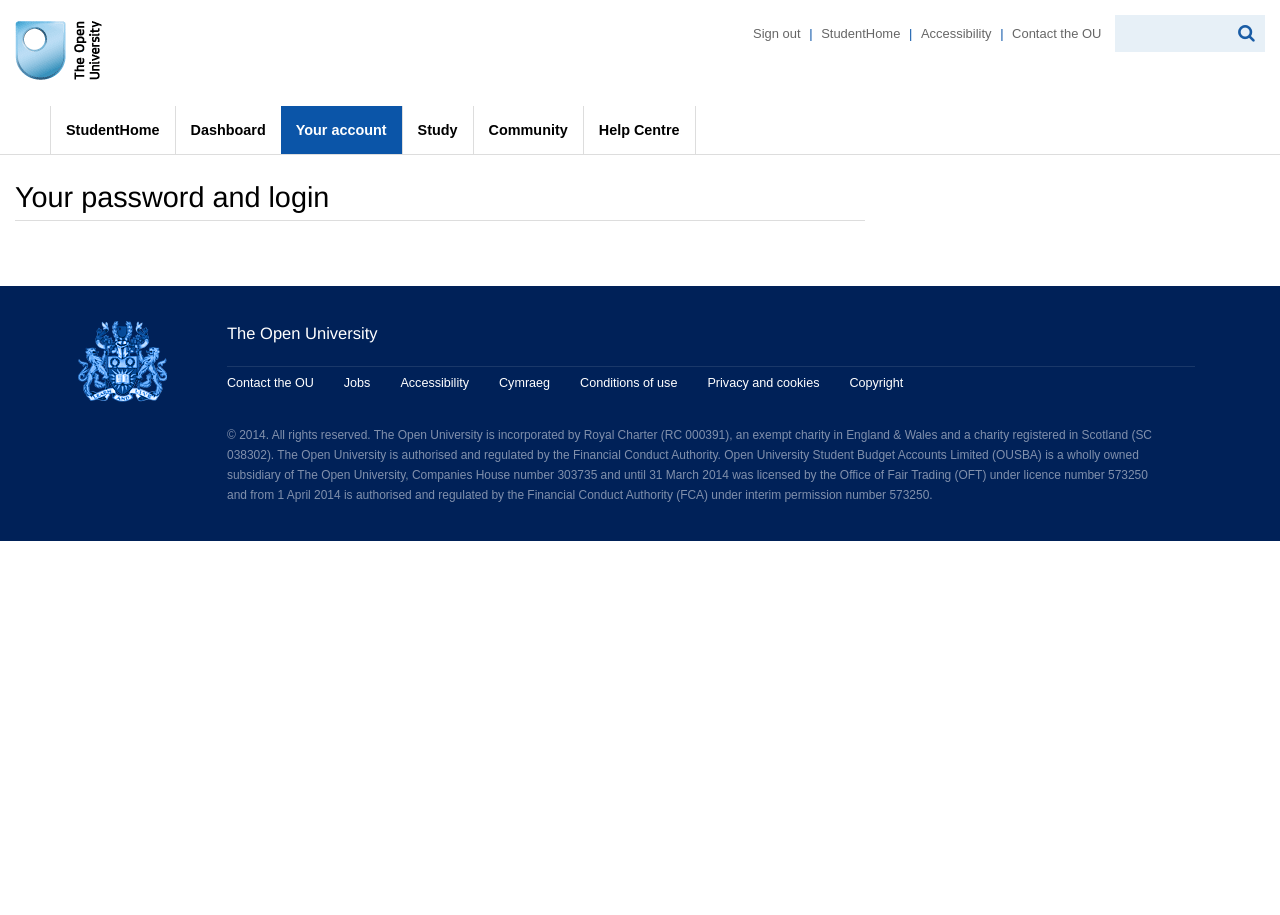
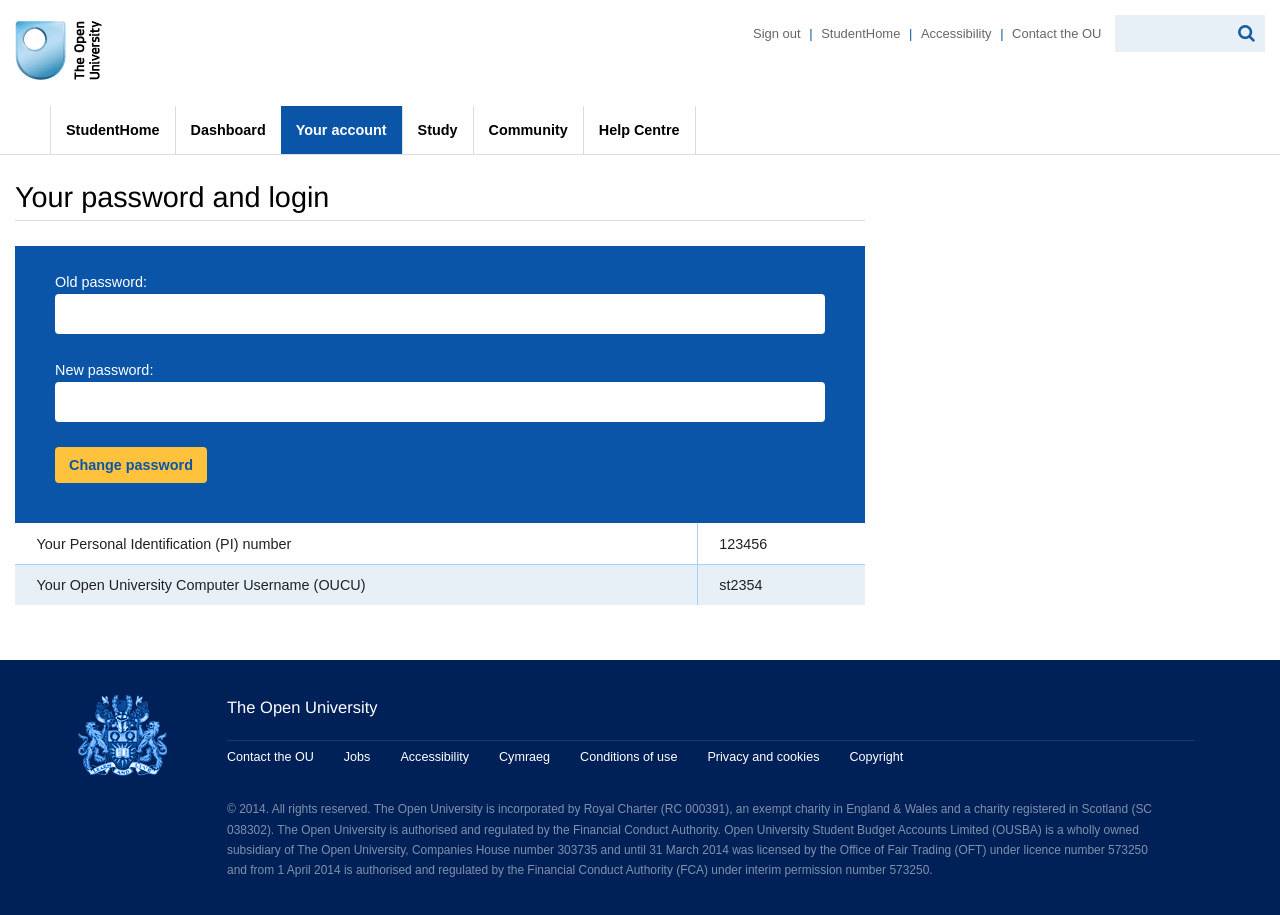
Before and after one commit to the-open-university/student-theme-framework, a Jekyll site: the page built from account-password.html, in a window 1280 px wide. Built offline with Jekyll 4.4.1, drawn with Linux system fonts in a browser that asks for light colours; nearby versions of some CDN libraries.

Commit message:
added some data

```diff
--- a/account-password.html
+++ b/account-password.html
@@ -34,7 +34,17 @@ ident: true
 
 <h1>{{ page.title }}</h1>
 
+<form>
+<p>Old password: <input type="password" /></p>
+<p>New password: <input type="password" /></p>
+<p><input type="submit" value="Change password" /></p>
+</form>
 
+<table>
+<tr><td>Your Personal Identification (PI) number</td><td>123456</td></tr>
+<tr><td>Your Open University Computer Username (OUCU)</td><td>st2354</td>
+</tr>
+</table>
 
 </div> <!-- end ou-content -->
 </div> <!-- end ou-region1 -->
```
